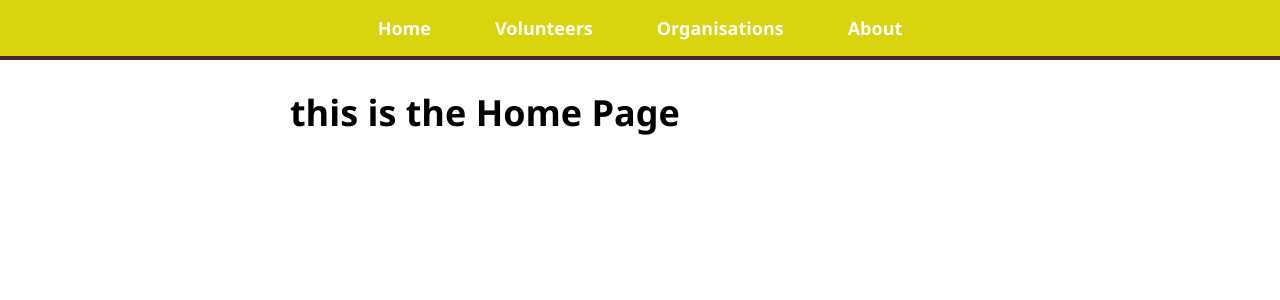
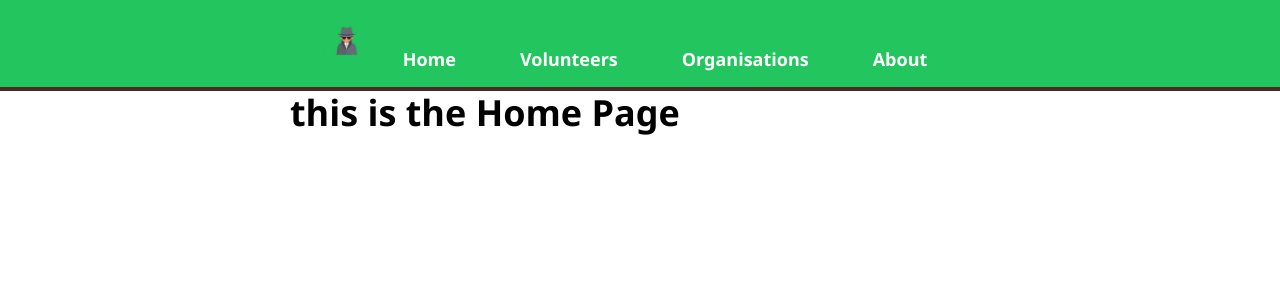
Before and after one commit to gnawd/Fortify, a React (Create React App) app in the folder Front-end/fortify/: page / in a window 1280 px wide. Shown: the top 300 px of the page. Built offline with nearby package versions, Linux system fonts and the light colour scheme.

Commit message:
Added logo and changed the Navbar colour.

```diff
--- a/Front-end/fortify/src/App.css
+++ b/Front-end/fortify/src/App.css
@@ -9,7 +9,7 @@ nav {
   position: fixed;
   top: 0;
   width: 100%;
-  background: rgb(216, 213, 14);
+  background: rgb(34,197,94,255);
 }
 
 nav ul {
@@ -32,7 +32,12 @@ nav a {
 }
 
 nav a:hover {
-  background: rgb(25, 20, 70);
+  background: darkblue;
+  color: white;
+}
+
+nav a:active {
+  background-color: blueviolet;
   color: white;
 }
 
@@ -41,3 +46,8 @@ nav a:hover {
   margin: auto;
   padding-top: 64px;
 }
+
+.center{
+  height: 50px;
+  width: 50px;
+}
--- a/Front-end/fortify/src/NavBar.js
+++ b/Front-end/fortify/src/NavBar.js
@@ -1,9 +1,12 @@
+import React from 'react'
+import logo from './images/logo.png'
 import { Link } from 'react-router-dom'
 const NavBar = () => {
   return (
     <nav>
       <ul>
         <li>
+          <img src={logo} alt="" class="center"/>
           <Link to="/">Home</Link>
         </li>
         <li>
```
Also changed, not shown: Front-end/fortify/src/images/logo.png (added), Front-end/fortify/src/logo.svg (deleted).
